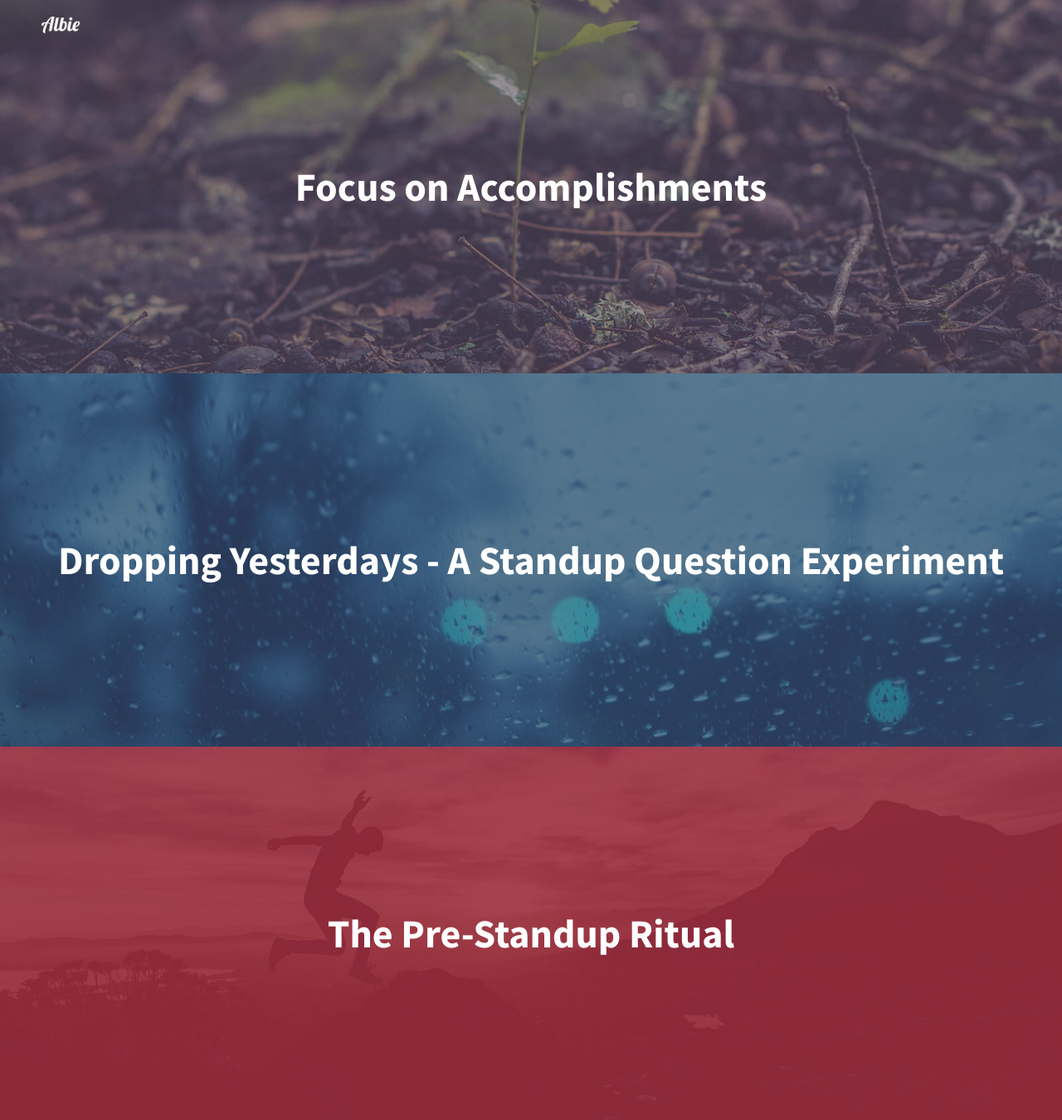
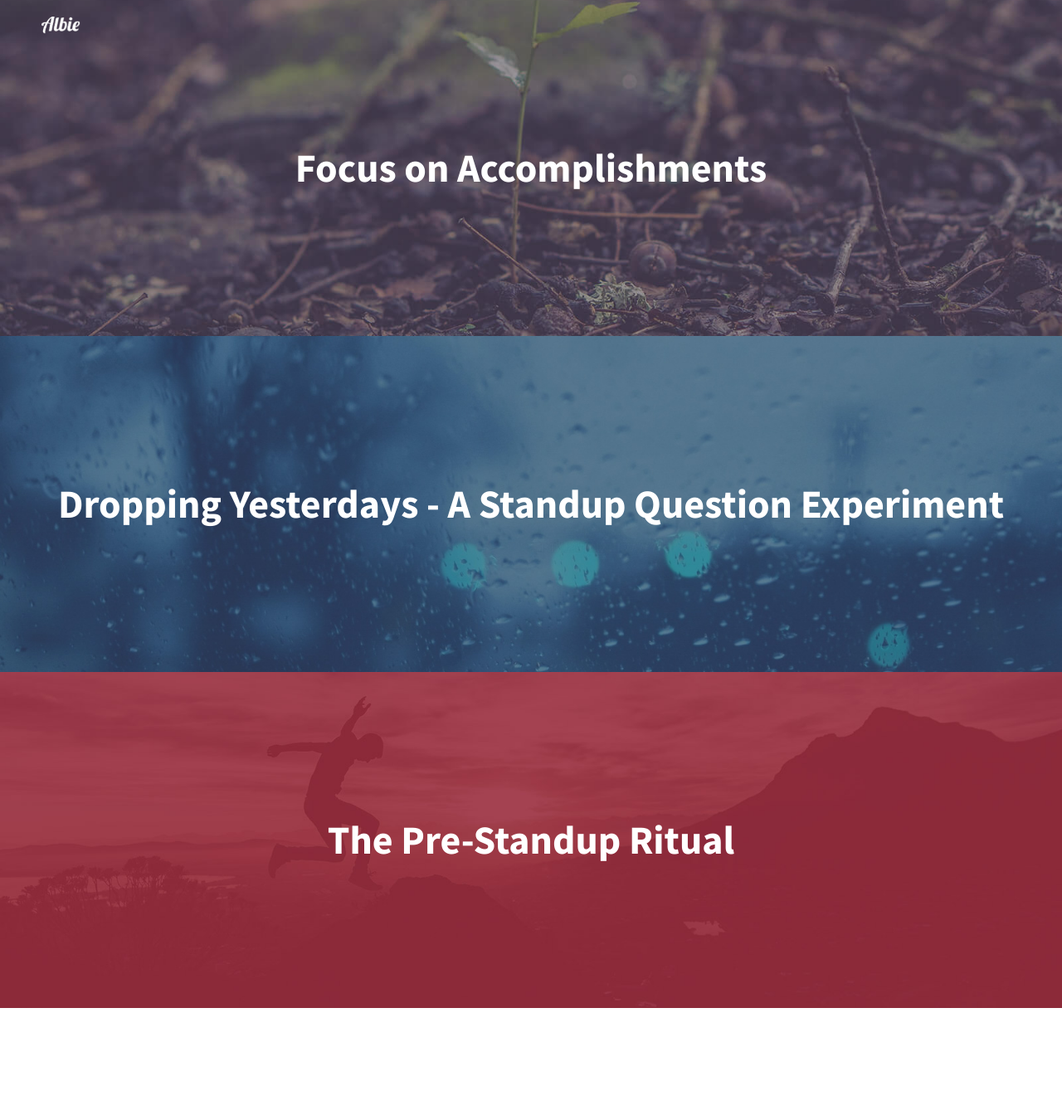
Before and after one commit to albieapp/blog, a Jekyll site: the page built from index.html, in a window 1280 px wide. Shown: the whole page at 83% size. Built offline with Jekyll 4.4.1, drawn with Linux system fonts in a browser that asks for light colours; after the commit the page ends 1215 px from its top, so only the background shows below that.

Commit message:
Tweak item heights

```diff
--- a/_sass/_home.scss
+++ b/_sass/_home.scss
@@ -4,8 +4,7 @@
     list-style-type: none;
 
     .post-list-item {
-        height: 50vh;
-        min-height: 250px;
+        height: 45vh;
         background-repeat: no-repeat;
         background-position: center center;
         background-size: cover;
```
